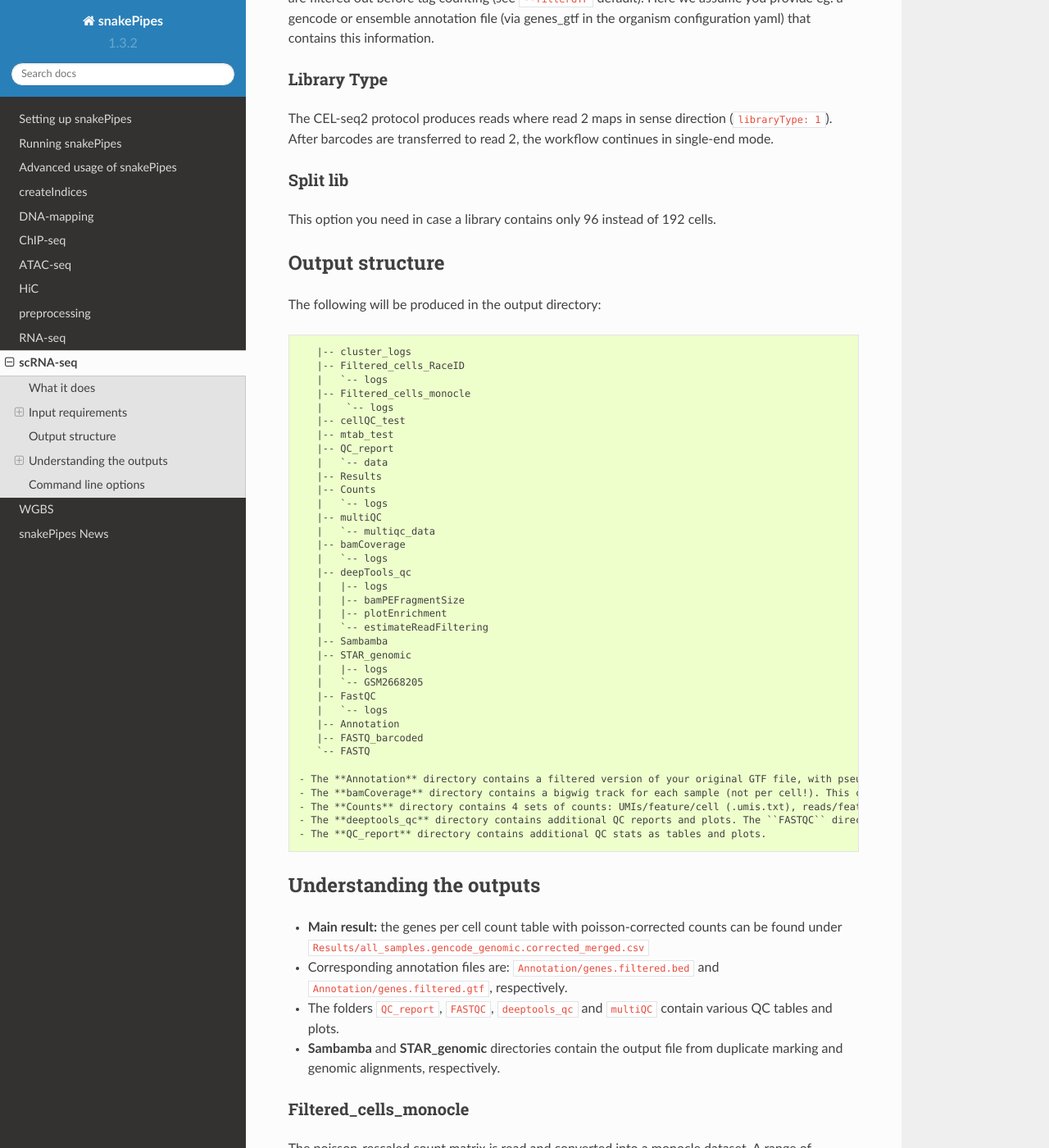
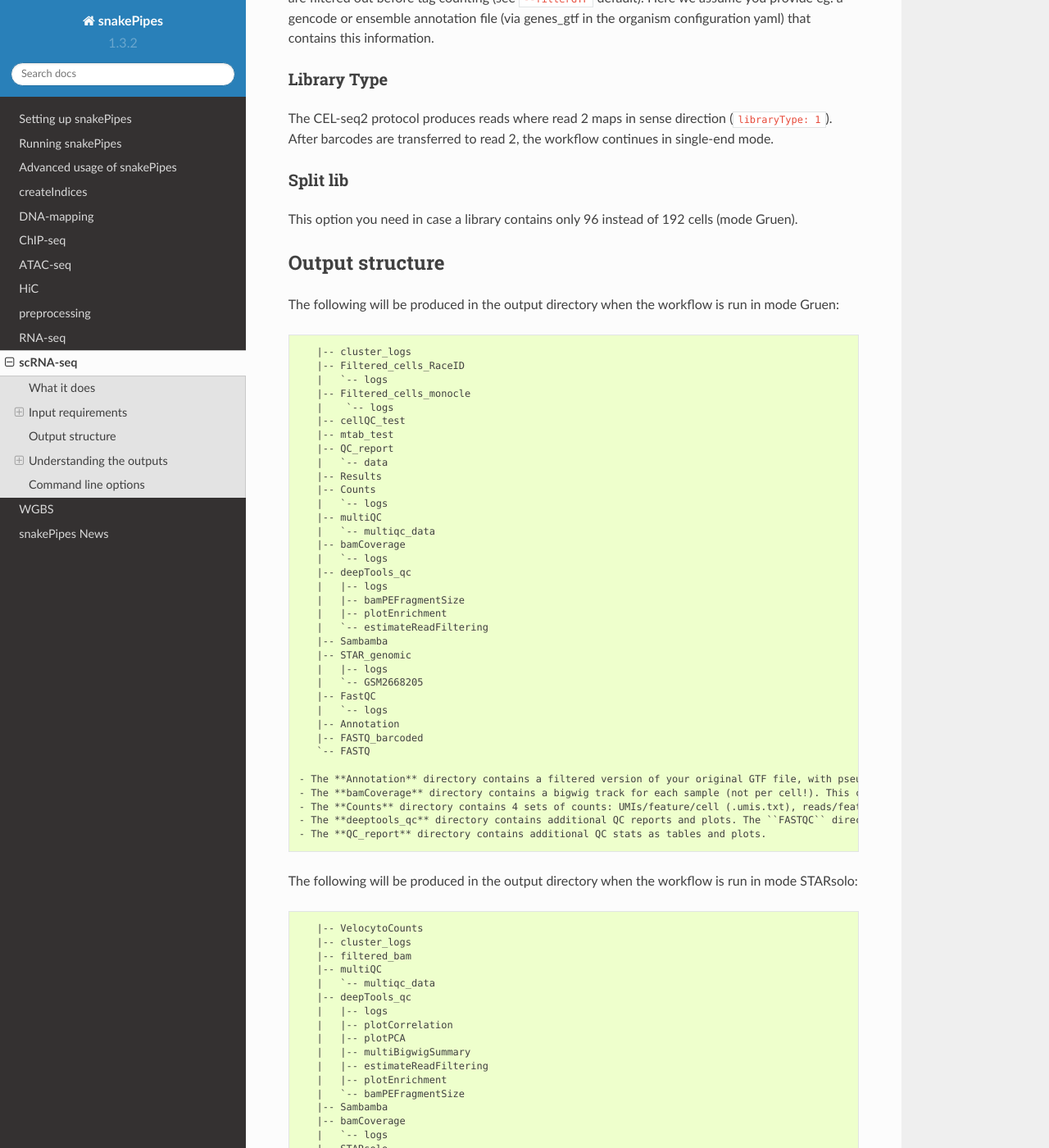
Before and after one commit to maxplanck-ie/snakepipes, a Sphinx documentation site: the page built from docs/content/workflows/scRNA-seq.rst, in a window 1280 px wide and 1400 px high, scrolled down 3201 px. Shown: the whole window at 82% size. Built offline with Sphinx 7.4.7 and the Read the Docs theme 2.0.0, drawn with Linux system fonts in a browser that asks for light colours; some of the changed text lies outside the part shown.

Commit message:
added STARsolo mode to documentation

```diff
--- a/docs/content/workflows/scRNA-seq.rst
+++ b/docs/content/workflows/scRNA-seq.rst
@@ -121,7 +121,7 @@ If your read/barcode layout requires additional **'Don't care'** positions eg. b
 Barcode file
 ~~~~~~~~~~~~~~~
 
-Only specify a file if you use other than the default CEL-seq2 barcodes.
+Only specify a file if you use other than the default CEL-seq2 barcodes (mode Gruen).
 
 
 Trimming
@@ -144,14 +144,14 @@ The CEL-seq2 protocol produces reads where read 2 maps in sense direction (:code
 Split lib
 ~~~~~~~~~
 
-This option you need in case a library contains only 96 instead of 192 cells.
+This option you need in case a library contains only 96 instead of 192 cells (mode Gruen).
 
 
 
 Output structure
 ----------------
 
-The following will be produced in the output directory::
+The following will be produced in the output directory when the workflow is run in mode Gruen::
 
     |-- cluster_logs
     |-- Filtered_cells_RaceID
@@ -189,6 +189,37 @@ The following will be produced in the output directory::
  - The **Counts** directory contains 4 sets of counts: UMIs/feature/cell (.umis.txt), reads/feature/cell (.reads.txt), corrected number of UMIs/feature/cell (corrected.txt) and raw counts per cell per UMI per feature (raw_counts.txt). Of these, the values in corrected.txt should be used for further analysis and the others for quality control.
  - The **deeptools_qc** directory contains additional QC reports and plots. The ``FASTQC`` directory can be used to verify eg. the barcode layout of read 1.
  - The **QC_report** directory contains additional QC stats as tables and plots.
+
+The following will be produced in the output directory when the workflow is run in mode STARsolo::
+
+    |-- VelocytoCounts
+    |-- cluster_logs
+    |-- filtered_bam
+    |-- multiQC
+    |   `-- multiqc_data
+    |-- deepTools_qc
+    |   |-- logs
+    |   |-- plotCorrelation
+    |   |-- plotPCA
+    |   |-- multiBigwigSummary
+    |   |-- estimateReadFiltering
+    |   |-- plotEnrichment
+    |   `-- bamPEFragmentSize
+    |-- Sambamba
+    |-- bamCoverage
+    |   `-- logs
+    |-- STARsolo
+    |   |-- logs
+    |-- FastQC
+    |   `-- logs
+    |-- Annotation
+    `-- originalFASTQ
+
+ - The **VelocytoCounts** directory contains loom files in sample subdirectories.
+ - The **STARsolo* directory contains bam files and 10X-format cell count matrices produced by STARsolo.
+
+The remaining folders are described in the Gruen mode above.
+
 
 Understanding the outputs
 -------------------------
```
Also changed, not shown: 1 other file.
